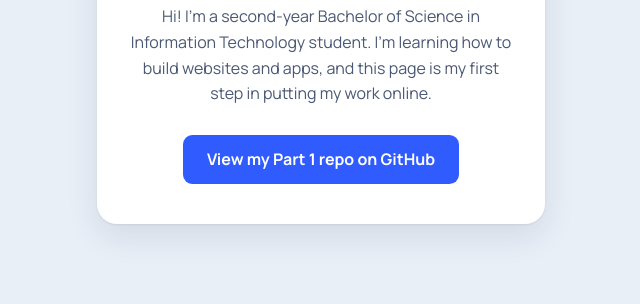
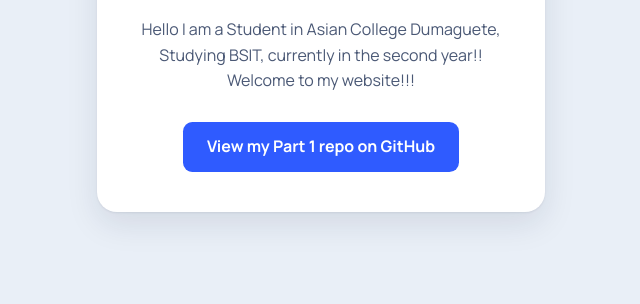
Before and after one commit to vcembalsado/vcembalsado.github.io, a plain HTML site: page index.html in a window 1280 px wide. Shown: the part 496-800 px from the top of the page, without its empty margins (319-959 px from the left). Drawn offline with Linux system fonts and the light colour scheme.

Commit message:
Update index.html

```diff
--- a/index.html
+++ b/index.html
@@ -21,9 +21,8 @@
     <p class="course">BSIT 2-C</p>
 
     <p class="bio">
-      Hi! I'm a second-year Bachelor of Science in Information Technology
-      student. I'm learning how to build websites and apps, and this page is
-      my first step in putting my work online.
+      Hello I am a Student in Asian College Dumaguete, Studying BSIT, currently in the second year!!
+      Welcome to my website!!!
     </p>
 
     <a class="button" href="https://github.com/vcembalsado/platech_final_project" target="_blank" rel="noopener">
```
